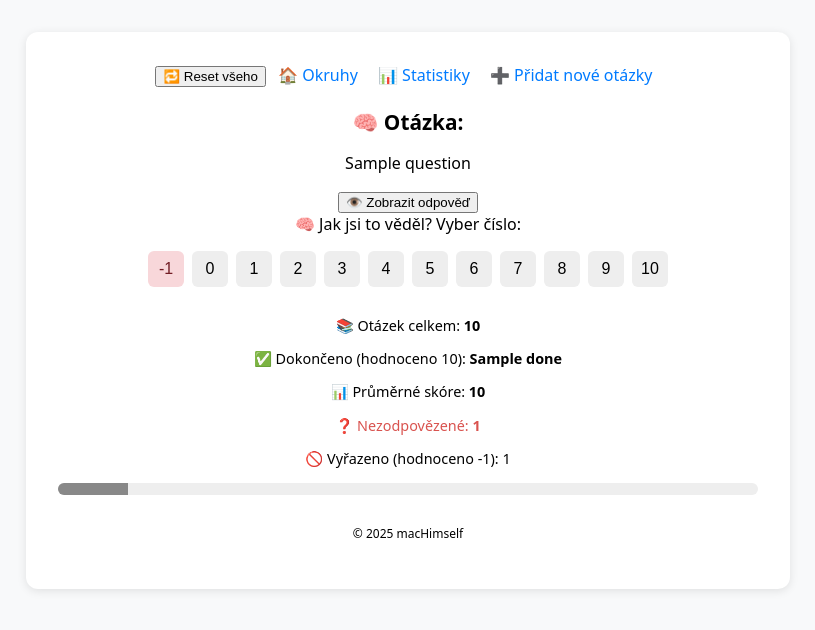
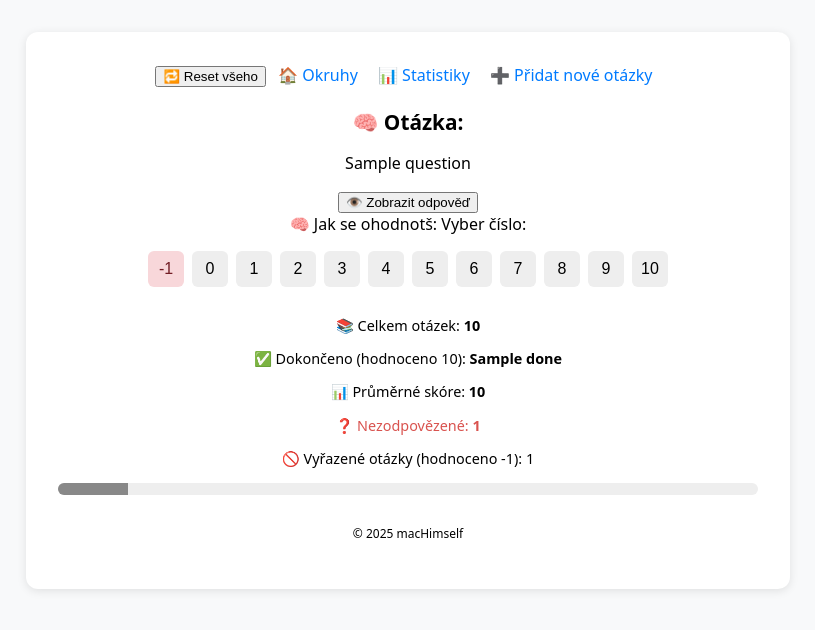
Before and after one commit to macHimself/QuizApp, a Flask app: template templates/index.html in a window 1280 px wide. Shown: the top 630 px of the page, without its empty margins (232-1047 px from the left). Run offline with Flask 3, Linux system fonts and the light colour scheme; the template is opened without the code that fills it: most values are stand-ins (such as "Sample title", 1, 10 or a date in 2020).

Commit message:
text repairs
just small text changes

```diff
--- a/templates/index.html
+++ b/templates/index.html
@@ -16,9 +16,9 @@
 
   <div>
     {% if previous_rating %}
-  <p class="text-muted">🧠 Minule jsi hodnotil tuto otázku: <strong>{{ previous_rating }}/10</strong></p>
+  <p class="text-muted">🧠 Minule jsi svou znalost ohodnotil: <strong>{{ previous_rating }}/10</strong></p>
     {% endif %}
-    <label for="rating">🧠 Jak jsi to věděl? Vyber číslo:</label>
+    <label for="rating">🧠 Jak se ohodnotš: Vyber číslo:</label>
     <form method="post">
       <input type="hidden" name="index" value="{{ index }}">
       <div class="score-buttons">
@@ -31,7 +31,7 @@
   </div>
 
   <div class="footer">
-    <p>📚 Otázek celkem: <strong>{{ total }}</strong></p>
+    <p>📚 Celkem otázek: <strong>{{ total }}</strong></p>
     <p>✅ Dokončeno (hodnoceno 10): <strong>{{ done }}</strong></p>
     <p>📊 Průměrné skóre:
       {% if avg_score is not none %}
@@ -43,7 +43,7 @@
     <p style="color: {% if pending_count > 0 %}#d9534f{% else %}#28a745{% endif %};">
       ❓ Nezodpovězené: <strong>{{ pending_count }}</strong>
     </p>
-    <p>🚫 Vyřazeno (hodnoceno -1): {{ excluded_count }}</p>
+    <p>🚫 Vyřazené otázky (hodnoceno -1): {{ excluded_count }}</p>
     <div class="progress-bar" style="display: flex; width: 100%; height: 12px; border-radius: 8px; overflow: hidden; background: #eee;">
       {% for segment in progress_segments %}
         <div style="width: {{ segment.width }}%; background: {{ segment.color }};"
```
